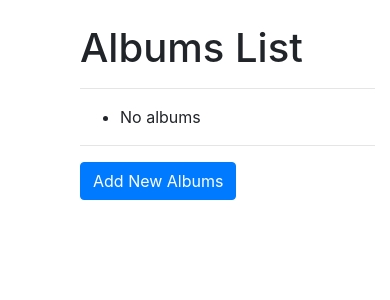
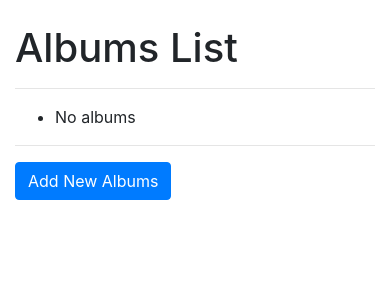
Before and after one commit to antonyryan/django-pagedown-example, a Django app: page /music/albums/ in a window 390 px wide. Shown: the part 56-356 px from the top of the page. Run offline with Django 3.2, Linux system fonts and the light colour scheme; data that the repository does not hold is empty; some libraries are stand-ins or nearby versions.

Commit message:
Updated layout

```diff
--- a/app/music/templates/music/base.html
+++ b/app/music/templates/music/base.html
@@ -3,13 +3,13 @@
 {% block content %}
 <div class="container mb-4">
    <div class="row mt-4">
-       <div class="col-sm-12 col-md-8 offset-2">
+       <div class="col-sm-12 col-md-8 offset-md-2">
            <h1>{% block title %}{% endblock %}</h1>
            <hr>
        </div>
    </div>
    <div class="row">
-        <div class="col-sm-12 col-md-8 offset-2">
+        <div class="col-sm-12 col-md-8 offset-md-2">
             {% block form %}{% endblock %}
         </div>
     </div>
```
